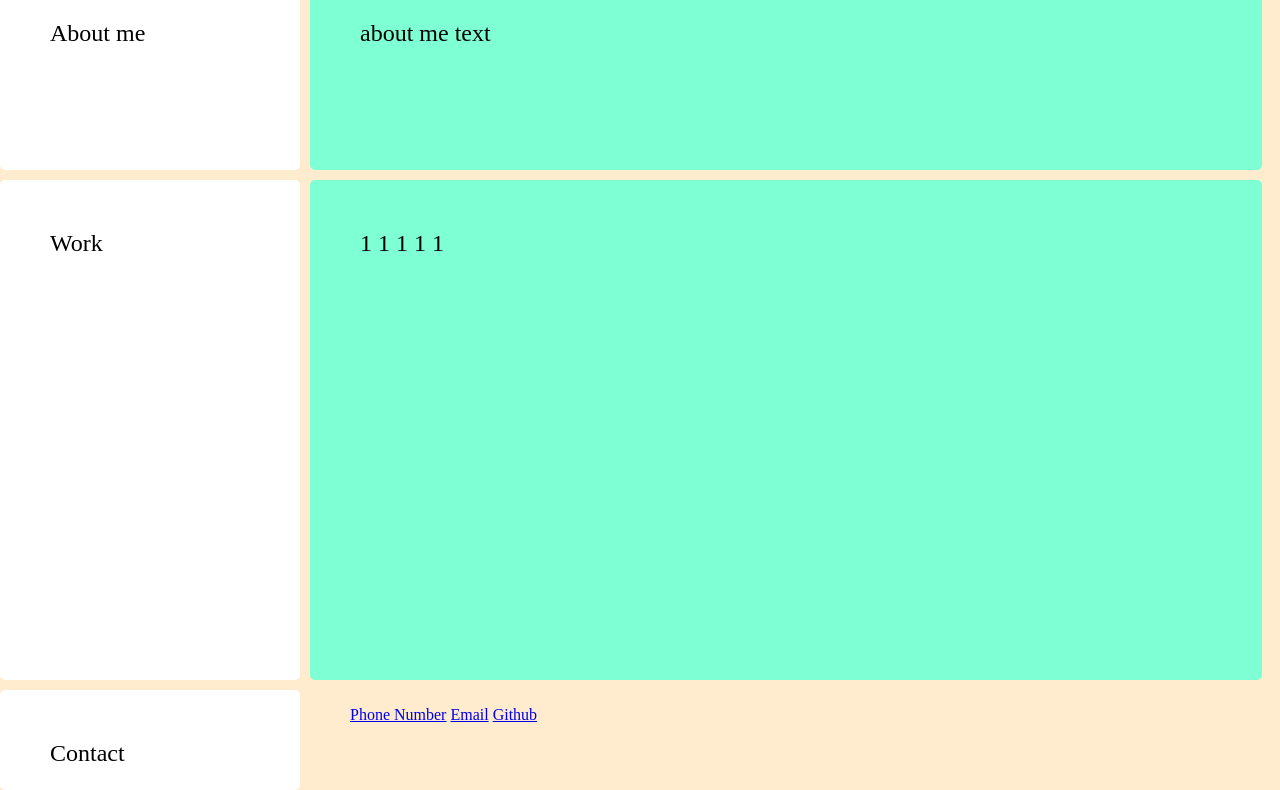
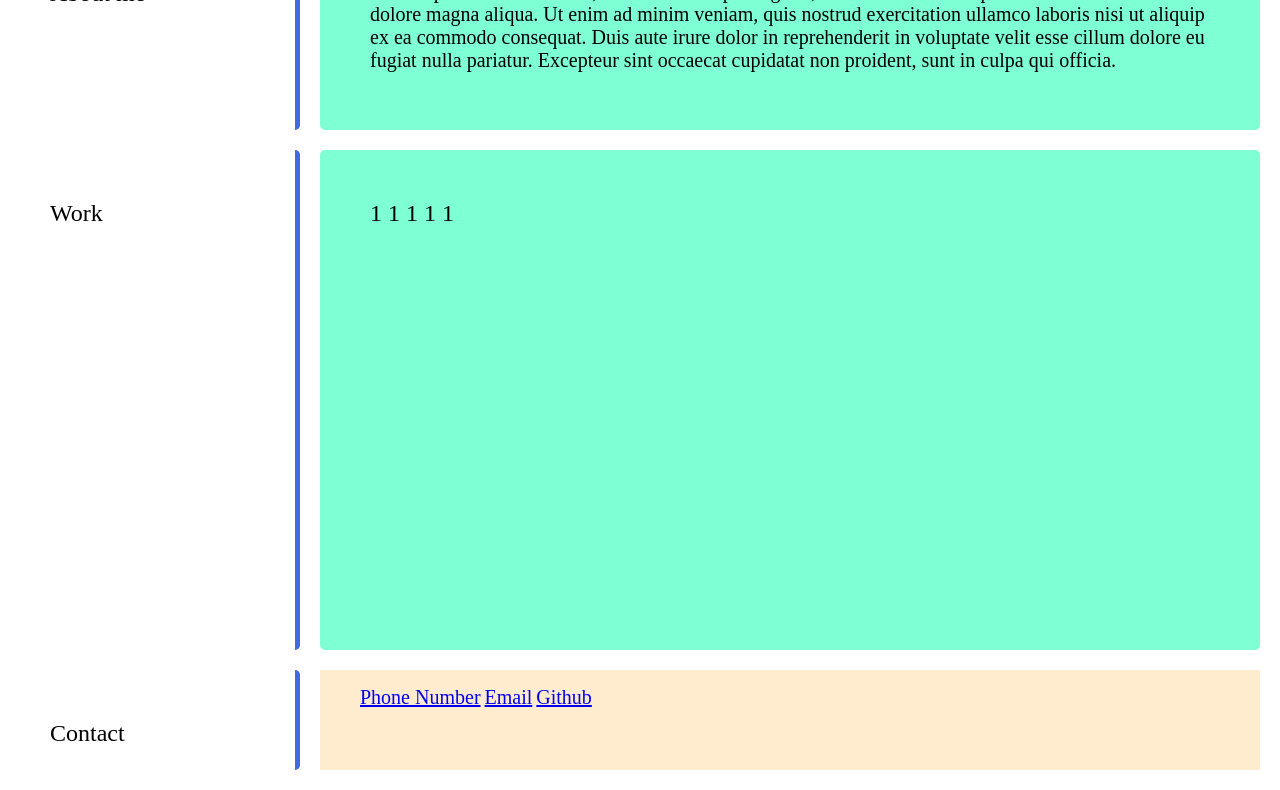
Before and after one commit to Eguz614/Challenge-2, a plain HTML site: page index.html in a window 1280 px wide. Shown: the part 240-1030 px from the top of the page. Drawn offline with Linux system fonts and the light colour scheme.

Commit message:
added border and tex

```diff
--- a/assets/styles.css
+++ b/assets/styles.css
@@ -1,6 +1,15 @@
 :root{
     --light: white;
 }
+
+.box {
+  background-color:white;
+  color: black;
+  border-radius: 5px;
+  padding: 50px;
+  font-size: 150%;
+}
+
 
 body {
     margin: 0px;
@@ -12,6 +21,7 @@ header{
 }
 .links{
     display: inline;
+    font-size: 20px;
 }
 
   .box {
@@ -24,23 +34,27 @@ header{
 
   .sidebar {
     grid-area: sidebar;
+    border-right: 5px solid royalblue;
     background-color: var(--light)
 
   }
 
   .sidebar2{
     grid-area: sidebar2;
+    border-right:5px solid royalblue;
     background-color: var(--light);
   }
 
   .sidebar3{
     grid-area: sidebar3;
+    border-right: 5px solid royalblue;
     background-color: var(--light);
   }
 
   .content {
     grid-area: content;
     position: relative;
+    font-size: 20px;
   }
   .content2 {
     grid-area: content2;
@@ -62,9 +76,9 @@ header{
       display: grid;
       justify-content: flex-start;
 
-      grid-gap: 10px;
-      grid-template-columns: 300px 471px 471px;
-      grid-template-rows: 200px 200px 500px 100px;
+      grid-gap: 20px;
+      grid-template-columns: 300px 460px 460px;
+      grid-template-rows: 150px 200px 500px 100px;
 
 
       grid-template-areas:
@@ -72,7 +86,7 @@ header{
       "sidebar content content"
       "sidebar2 content2 content2"
       "sidebar3 footer  footer";
-      background-color: blanchedalmond;
+      background-color: white;
 
     }
 
--- a/index.html
+++ b/index.html
@@ -31,34 +31,21 @@
 
 
         </header>
-        <!-- <section class="content">
-
-        <div class="box">about me</div>
-        <div class="box">about me text</div>
-        <div class="box">Work</div>
-        <div class="box">Grid app</div>
-        <div class="box">study guide</div>
-        <div class="box">position layout</div>
-        <div class="box">JS app</div>
-        <div class="box">Art site</div>
 
 
-      </section> -->
+
+
       <div class="box sidebar"> About me</div>
       <div class="box sidebar2">Work</div>
       <div class="box sidebar3">Contact</div>
 
-      <div class="box content"> about me text</div>
+      <div class="box content"> Lorem ipsum dolor sit amet, consectetur adipiscing elit, sed do eiusmod tempor incididunt ut labore et dolore magna aliqua. Ut enim ad minim veniam, quis nostrud exercitation ullamco laboris nisi ut aliquip ex ea commodo consequat. Duis aute irure dolor in reprehenderit in voluptate velit esse cillum dolore eu fugiat nulla pariatur. Excepteur sint occaecat cupidatat non proident, sunt in culpa qui officia.</div>
       <div class="box content2">
             <a>1</a>
             <a>1</a>
             <a>1</a>
             <a>1</a>
             <a>1</a>
-
-
-
-
       </div>
 
 
@@ -78,7 +65,7 @@
         </div>
 
 
-    </footer>
+     </footer>
 
     </main>
 
```
